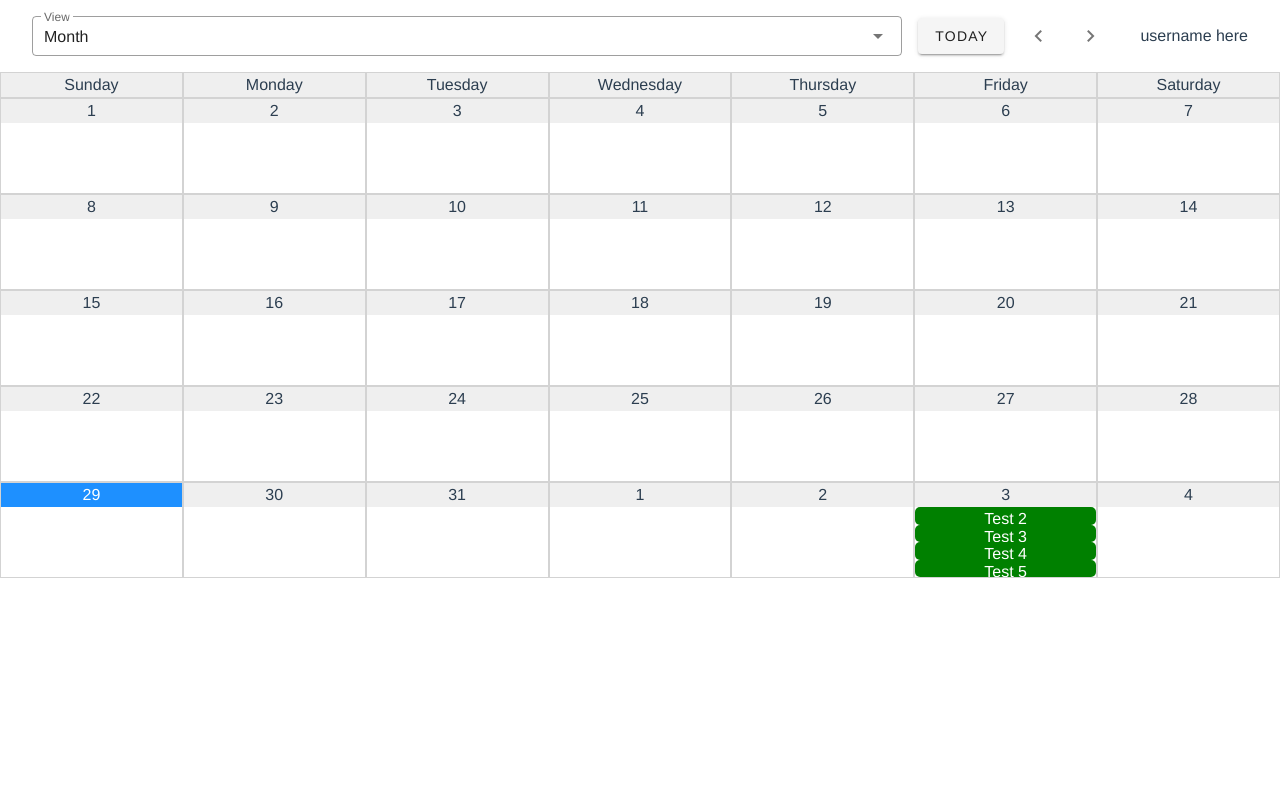
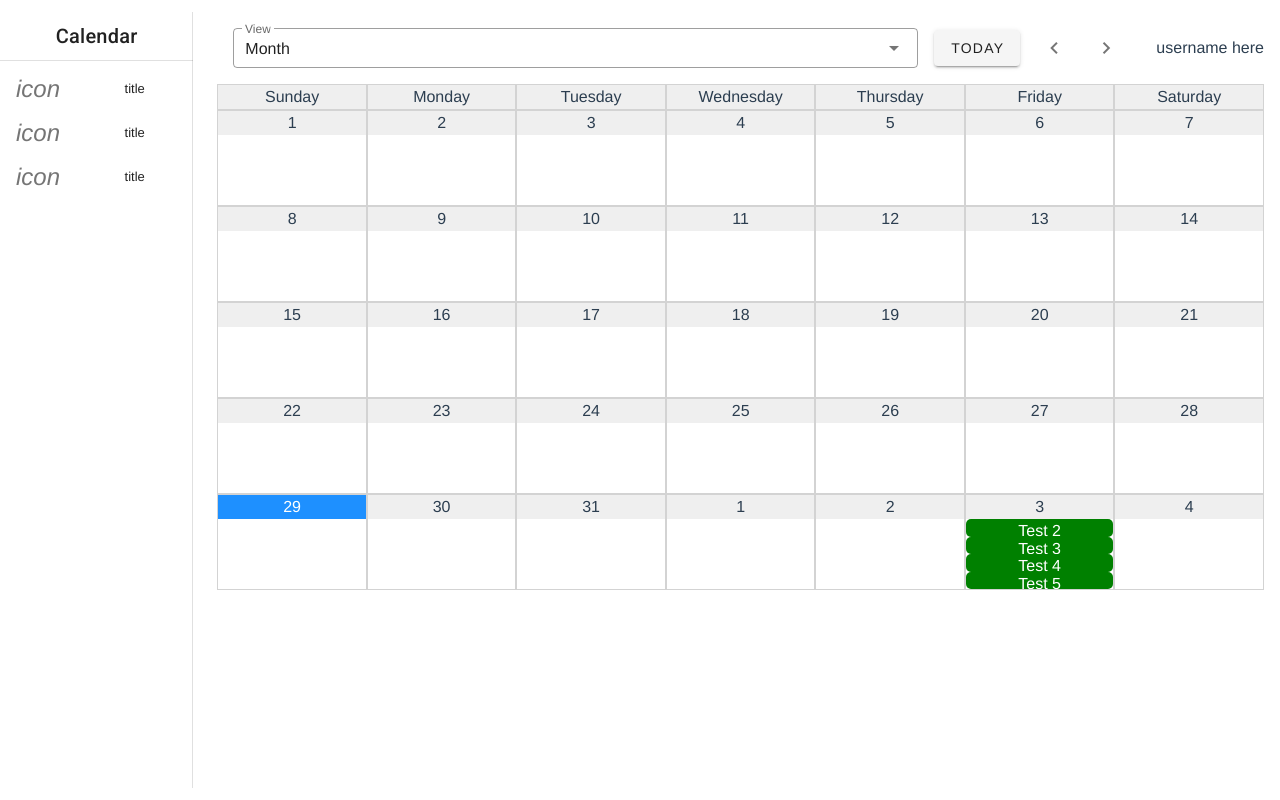
Before and after one commit to cmsc495-group5-1/calendar-frontend, a Vue app: page / in a window 1280 px wide. Built offline with nearby package versions, Linux system fonts and the light colour scheme; what vuetify-datetime-picker would draw is missing.

Commit message:
Add sidebar, switch to use more flex/vuetify layouts

```diff
--- a/src/App.vue
+++ b/src/App.vue
@@ -1,28 +1,34 @@
 <template>
   <VApp id="app">
+    <VContainer fluid class="fill-height pa-0">
+      <VRow fluid class="fill-height">
+        <VCol fluid cols="2"><AppSidebar /></VCol>
+        <VCol fluid cols="10" class="d-flex flex-column">
           <div class="header">
             <VSelect :items="viewTypeItems" label="View" dense outlined hide-details class="fit-content" v-model="currentViewType">
-
             </VSelect>
             <VBtn @click="navigateToToday">Today</VBtn>
             <VBtn icon @click="navigateBackward"><VIcon>mdi-chevron-left</VIcon></VBtn>
             <VBtn icon @click="navigateForward"><VIcon>mdi-chevron-right</VIcon></VBtn>
             <div>{{displayDateString}}</div>
-      <div class="flex-right">username here</div>
+            <div class="ml-auto">username here</div>
           </div>
 
-    <DayView v-if="currentViewType == CurrentCalendarView.Day" v-model="displayDateString" :calendar="calendar" ref="currentView" :display-date="displayDate" @add-event="addEvent" @edit-event="editEvent" />
-    <WeekView v-else-if="currentViewType == CurrentCalendarView.Week" v-model="displayDateString" :calendar="calendar" ref="currentView" :display-date="displayDate" @add-event="addEvent" @edit-event="editEvent" />
-    <MonthView v-else-if="currentViewType == CurrentCalendarView.Month" v-model="displayDateString" :calendar="calendar" ref="currentView" :display-date="displayDate" @add-event="addEvent" @edit-event="editEvent" />
-    <YearView v-else-if="currentViewType == CurrentCalendarView.Year" v-model="displayDateString" :calendar="calendar" ref="currentView" :display-date="displayDate" @add-event="addEvent" @edit-event="editEvent"
+          <DayView class="pad-right" v-if="currentViewType == CurrentCalendarView.Day" v-model="displayDateString" :calendar="calendar" ref="currentView" :display-date="displayDate" @add-event="addEvent" @edit-event="editEvent" />
+          <WeekView class="pad-right" v-else-if="currentViewType == CurrentCalendarView.Week" v-model="displayDateString" :calendar="calendar" ref="currentView" :display-date="displayDate" @add-event="addEvent" @edit-event="editEvent" />
+          <MonthView class="pad-right" v-else-if="currentViewType == CurrentCalendarView.Month" v-model="displayDateString" :calendar="calendar" ref="currentView" :display-date="displayDate" @add-event="addEvent" @edit-event="editEvent" />
+          <YearView class="pad-right" v-else-if="currentViewType == CurrentCalendarView.Year" v-model="displayDateString" :calendar="calendar" ref="currentView" :display-date="displayDate" @add-event="addEvent" @edit-event="editEvent"
             @nav-to-day="navToDay" @nav-to-month="navToMonth" />
-
+        </VCol>
+      </VRow>
+    </VContainer>
     <EventEditDialog v-model="editing" :event="editingEvent" @cancel="editing = false" @save="saveEvent" @delete="deleteEvent" />
   </VApp>
 </template>
 
 <script lang="ts">
 import { defineComponent, ref } from '@vue/composition-api';
+import AppSidebar from './components/AppSidebar.vue';
 import DayView from './views/DayView.vue';
 import WeekView from './views/WeekView.vue';
 import MonthView from './views/MonthView.vue';
@@ -40,6 +46,7 @@ const CurrentCalendarView = {
 
 export default defineComponent({
   components: {
+    AppSidebar,
     DayView,
     WeekView,
     MonthView,
@@ -138,17 +145,17 @@ export default defineComponent({
   flex-direction: row;
   gap: 1rem;
   padding-bottom: 1rem;
-  padding-left: 2em;
-  padding-right: 2em;
+  padding-left: 1em;
+  padding-right: 1em;
   padding-top: 1em;
-}
-
-.flex-right {
-  margin-left: auto;
 }
 
 .fit-content {
   width: fit-content;
   max-width: fit-content;
 }
+
+.pad-right {
+  margin-right: 1em;
+}
 </style>
--- /dev/null
+++ b/src/components/AppSidebar.vue
@@ -0,0 +1,35 @@
+<template>
+  <VNavigationDrawer permanent>
+    <VListItem>
+      <VListItemContent>
+        <VListItemTitle class="text-h6">
+          Calendar
+        </VListItemTitle>
+      </VListItemContent>
+    </VListItem>
+
+    <VDivider></VDivider>
+
+    <VList dense nav>
+      <VListItem v-for="item in 3" :key="item" link>
+      <!-- TODO put calendar list here -->
+        <VListItemIcon>
+          <VIcon>{{ "icon" }}</VIcon>
+        </VListItemIcon>
+
+        <VListItemContent>
+          <VListItemTitle>{{ "title" }}</VListItemTitle>
+        </VListItemContent>
+      </VListItem>
+    </VList>
+  </VNavigationDrawer>
+</template>
+
+<script lang="ts">
+import { defineComponent } from "@vue/composition-api";
+
+export default defineComponent({
+  setup() { return {}},
+
+});
+</script>
--- a/src/views/DayView.vue
+++ b/src/views/DayView.vue
@@ -74,8 +74,7 @@ export default defineComponent({
   flex-wrap: wrap;
   flex-direction: column;
   align-content: center;
-  width: 100%;
-  height: 100%;
+  flex-grow: 1;
   gap: 0.25em;
 }
 
--- a/src/views/MonthView.vue
+++ b/src/views/MonthView.vue
@@ -3,14 +3,12 @@
     <div v-for="day in getDayNames()" :key="day" class="day day-header">
       {{ day }}
     </div>
-    <div class="break"></div>
     <template v-for="(date, dateIdx) in displayDates">
       <template>
         <div class="day" :key="dateIdx" @click="$emit('add-event', date)">
           <div :class="isToday(date) ? 'current-day' : 'not-current-day'">{{date.getDate()}}</div>
           <EventBubble v-for="(item, idx) in eventsForDay(date)" :key="idx" :event="item" @click.native.stop="$emit('edit-event', item)" />
         </div>
-        <div v-if="(dateIdx + 1) % 7 == 0" class="break" :key="dateIdx + 'b'"></div>
       </template>
     </template>
   </div>
@@ -117,11 +115,6 @@ export default defineComponent({
 </script>
 
 <style scoped lang="scss">
-.break {
-  flex-basis: 100%;
-  height: 0;
-}
-
 .month {
   display: flex;
   flex-wrap: wrap;
--- a/src/views/WeekView.vue
+++ b/src/views/WeekView.vue
@@ -9,7 +9,7 @@
       <template v-for="(date, dateIdx) in displayDates">
         <template>
           <div class="day" :key="dateIdx" @click="$emit('add-event', date)">
-            <div :class="isToday(date) ? 'current-day' : 'not-current-day'">{{date.getDate()}}</div>
+            <div :class="isToday(date) ? 'current-day' : ''">{{date.getDate()}}</div>
             <EventBubble v-for="(item, idx) in eventsForDay(date)" :key="idx" :event="item" @click.native.stop="$emit('edit-event', item)" />
           </div>
         </template>
@@ -134,26 +134,19 @@ export default defineComponent({
 </script>
 
 <style scoped lang="scss">
-.break {
-  flex-basis: 100%;
-  height: 0;
-}
-
 .week-container {
-  height: 100%;
   display: flex;
   flex-direction: column;
+  flex-grow: 1;
 }
 
 .week {
   display: flex;
-  flex-wrap: wrap;
-  height: 100%;
+  flex-grow: 1;
 }
 
 .day-headers {
   display: flex;
-  flex-wrap: wrap;
   height: fit-content;
 }
 
@@ -163,6 +156,7 @@ export default defineComponent({
   flex-direction: column;
   align-content: center;
   width: calc(100% / 7);
+  flex-grow: 1;
 }
 
 .day-header {
--- a/src/views/YearView.vue
+++ b/src/views/YearView.vue
@@ -75,8 +75,7 @@ export default defineComponent({
 .year {
   display: flex;
   flex-wrap: wrap;
-  height: 100%;
-  padding: 1em;
+  flex-grow: 1;
 }
 
 .month {
```
Lines whose indentation alone changed are shown as unchanged.
